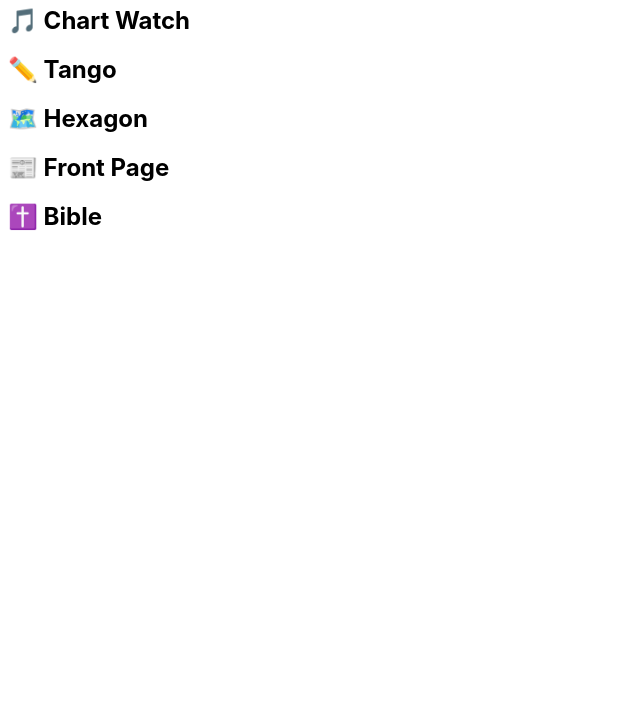
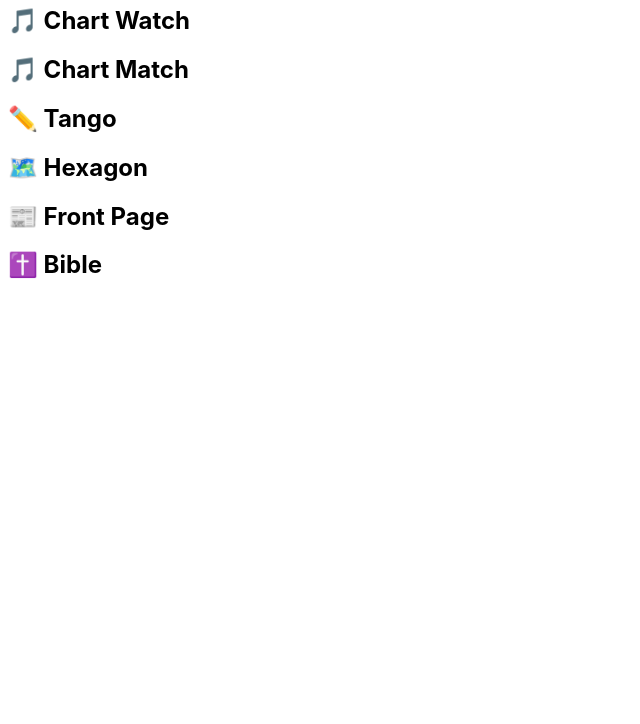
Before and after one commit to eunmo/nginx, a plain HTML site: page www/index.html in a window 1280 px wide. Shown: the part 76-800 px from the top of the page, without its empty margins (0-640 px from the left). Drawn offline with Linux system fonts and the light colour scheme.

Commit message:
add chart match

```diff
--- a/www/index.html
+++ b/www/index.html
@@ -12,6 +12,7 @@ a {color: black; text-decoration: none;}
 <body>
   <h1>Eunmo's Home</h1>
   <h2><a href="http://13.230.33.104:3010/react/">🎵 Chart Watch</a></h2>
+  <h2><a href="https://chart.eunmo.be/">🎵 Chart Match</a></h2>
   <h2><a href="https://tango.eunmo.be/">✏️ Tango</a></h2>
   <h2><a href="https://map.eunmo.be/">🗺️ Hexagon</a></h2>
   <!--h2><a href="/" onclick="javascript:event.target.port=3050">⚽ Football Archive</a></h2-->
```
Also changed, not shown: 2 other files.
